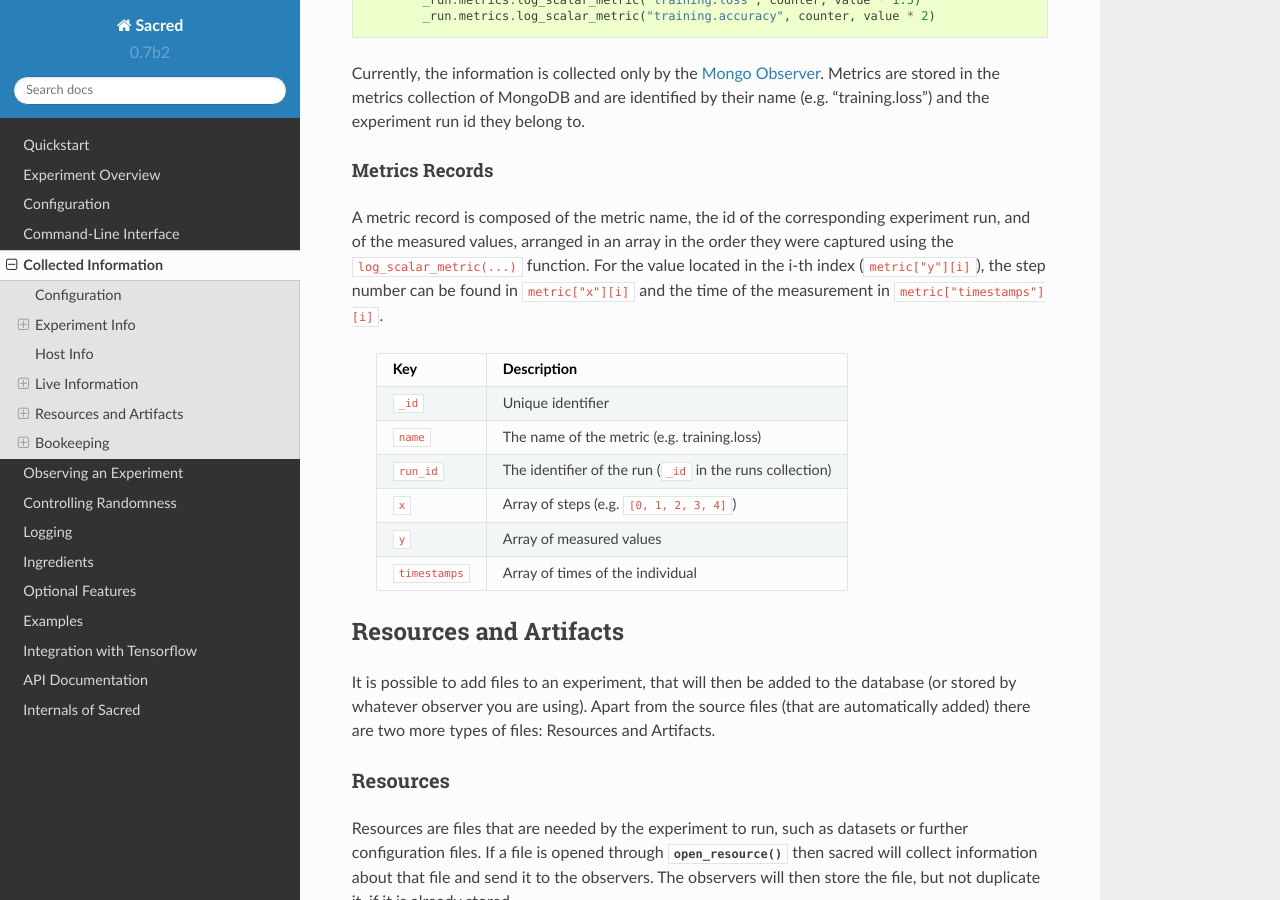
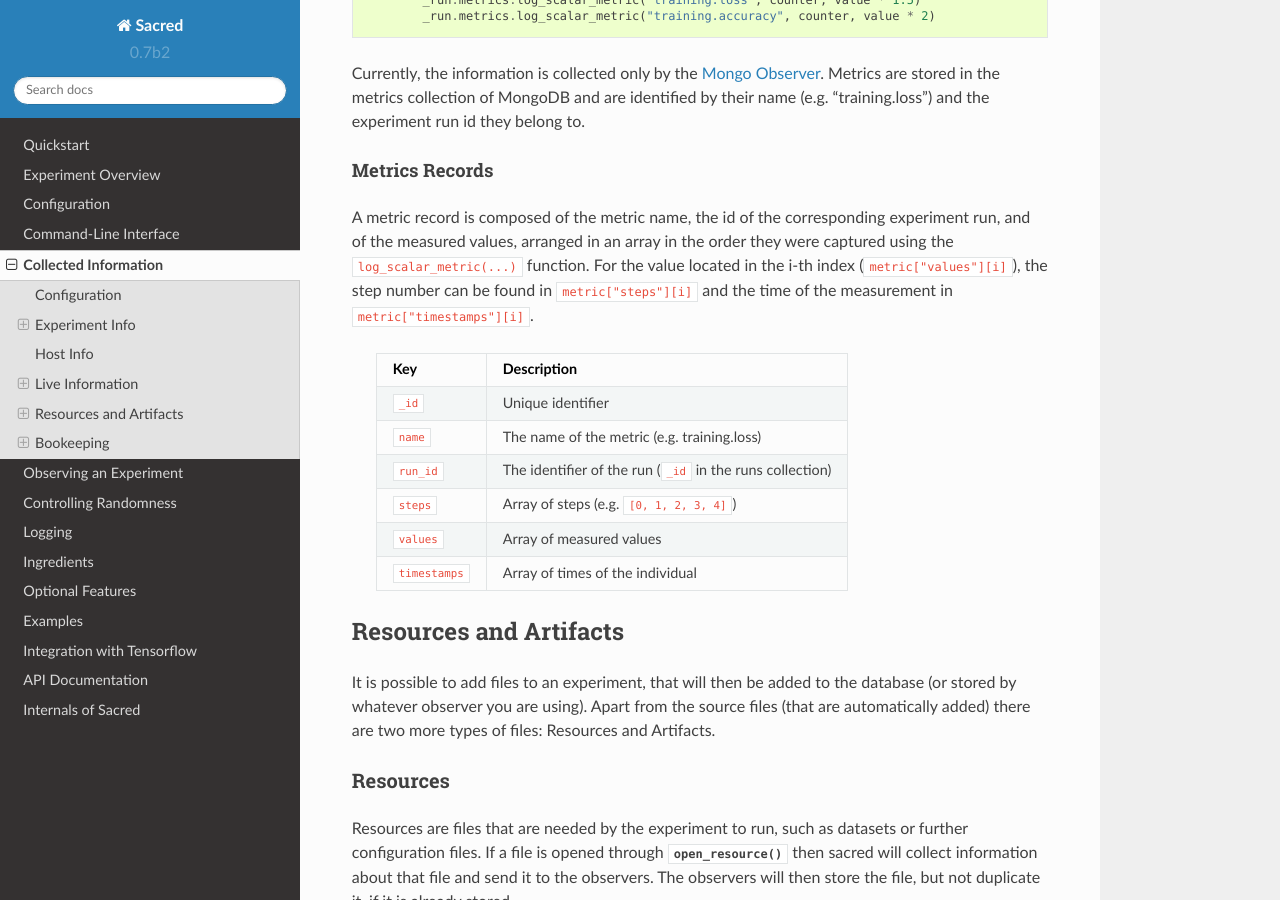
Before and after one commit to IDSIA/sacred, a Sphinx documentation site: the page built from docs/collected_information.rst, in a window 1280 px wide and 900 px high, scrolled down 3508 px. Built offline with Sphinx 7.4.7 and the Read the Docs theme 2.0.0, drawn with Linux system fonts in a browser that asks for light colours.

Commit message:
Rename x and y to steps and values
Rename the two variables in the metrics collection to be consistend
with the rest of the Metrics API

```diff
--- a/docs/collected_information.rst
+++ b/docs/collected_information.rst
@@ -184,8 +184,8 @@ Metrics Records
 A metric record is composed of the metric name, the id of the corresponding experiment run,
 and of the measured values, arranged in an array in the order they were captured using the ``log_scalar_metric(...)``
 function.
-For the value located in the i-th index (``metric["y"][i]``),
-the step number can be found in ``metric["x"][i]`` and the time of the measurement in ``metric["timestamps"][i]``.
+For the value located in the i-th index (``metric["values"][i]``),
+the step number can be found in ``metric["steps"][i]`` and the time of the measurement in ``metric["timestamps"][i]``.
 
     ==================  =======================================================
     Key                 Description
@@ -193,8 +193,8 @@ the step number can be found in ``metric["x"][i]`` and the time of the measureme
     ``_id``             Unique identifier
     ``name``            The name of the metric (e.g. training.loss)
     ``run_id``          The identifier of the run (``_id`` in the runs collection)
-    ``x``               Array of steps (e.g. ``[0, 1, 2, 3, 4]``)
-    ``y``               Array of measured values
+    ``steps``               Array of steps (e.g. ``[0, 1, 2, 3, 4]``)
+    ``values``               Array of measured values
     ``timestamps``      Array of times of the individual
     ==================  =======================================================
 
```
Also changed, not shown: 4 other files.
